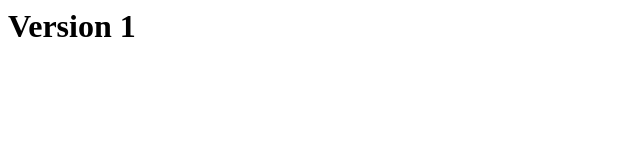
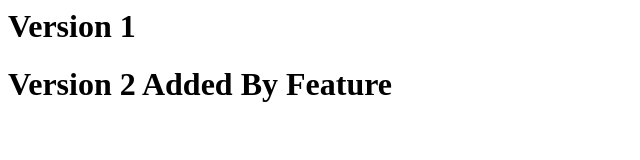
Before and after one commit to 10kc-session/branch, a plain HTML site: page index.html in a window 1280 px wide. Shown: the whole page, without its empty margins (0-640 px from the left). Drawn offline with Linux system fonts and the light colour scheme.

Commit message:
V2 -> Feature

```diff
--- a/index.html
+++ b/index.html
@@ -1 +1,2 @@
 <h1>Version 1</h1>
+<h1>Version 2 Added By Feature</h1>
```
Also changed, not shown: xyz.txt (added).
